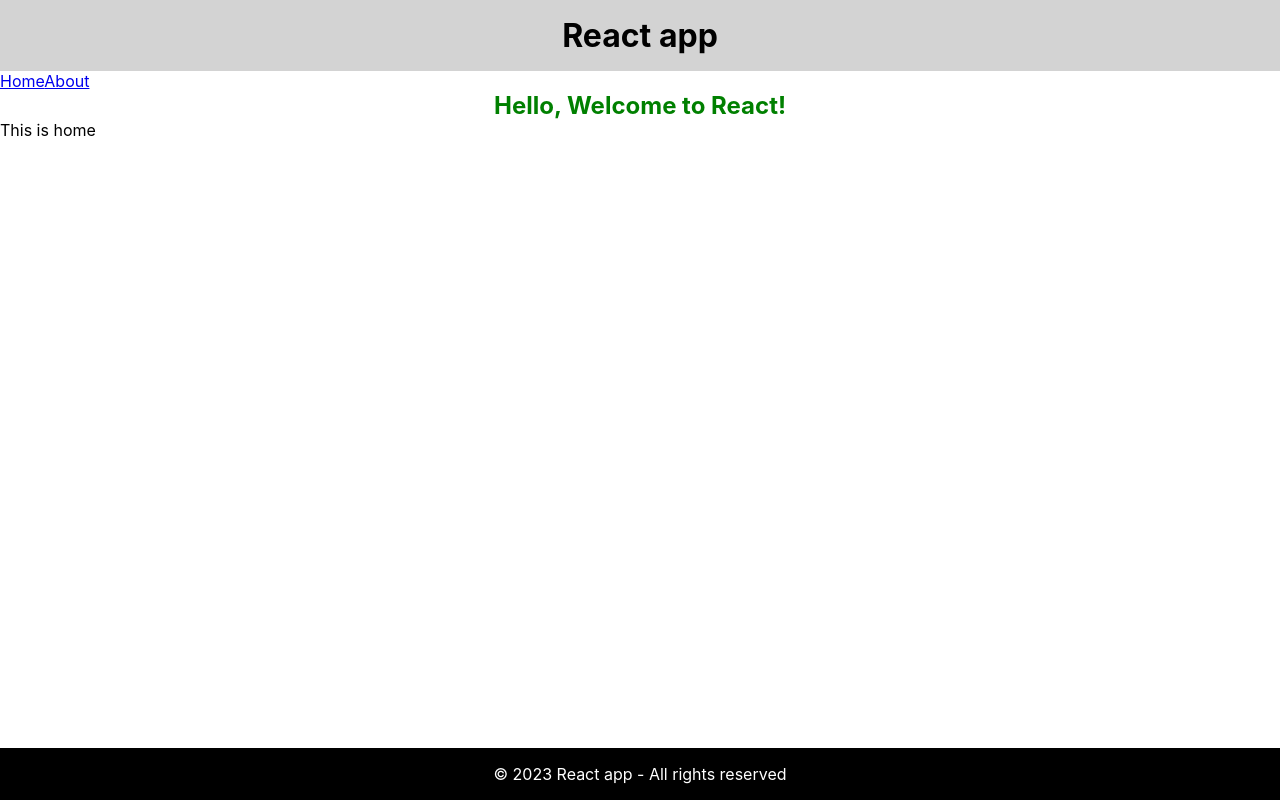
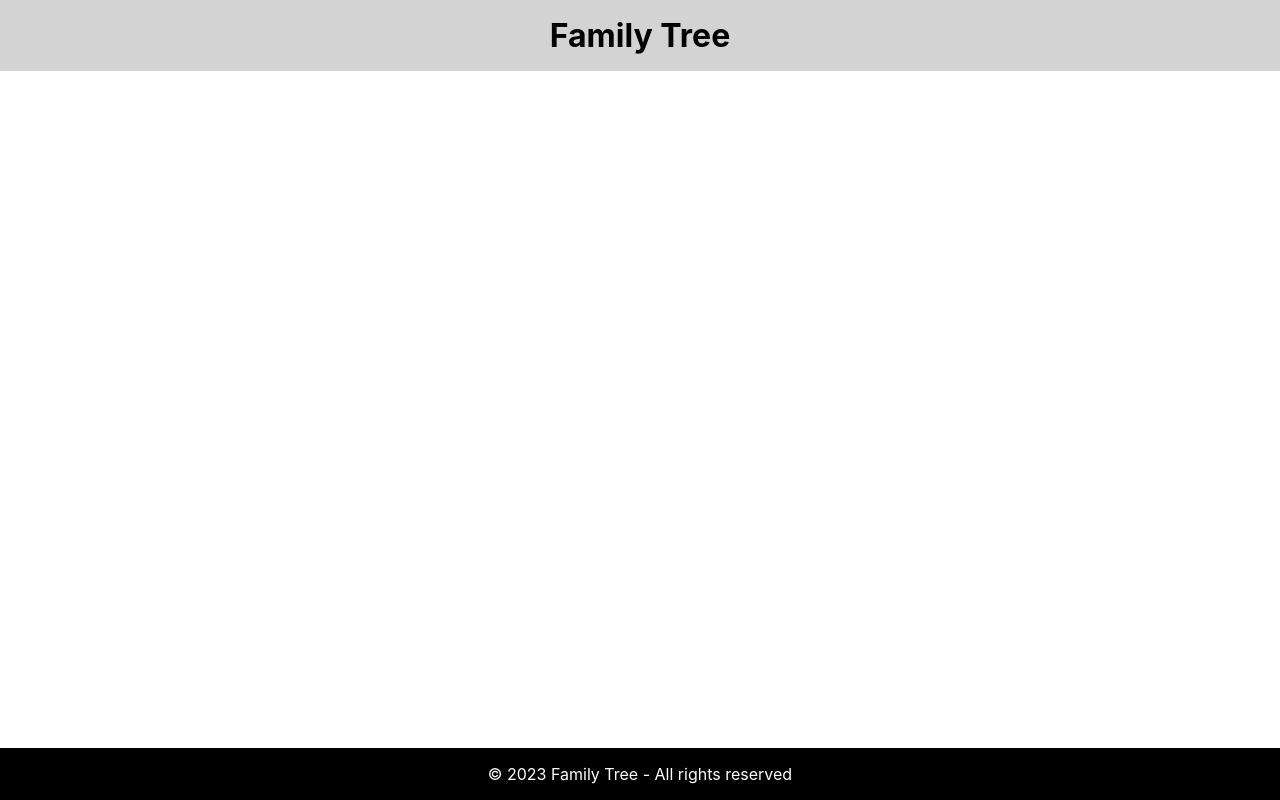
Before and after one commit to CauveryRaja/family-tree, a React (Create React App) app: page / in a window 1280 px wide. Built offline with nearby package versions, Linux system fonts and the light colour scheme.

Commit message:
Remove placeholder content and update title

```diff
--- a/src/App.js
+++ b/src/App.js
@@ -1,34 +1,14 @@
-import { Greeting } from './App.style';
-import { BrowserRouter, Routes, Route, Link } from 'react-router-dom';
 import Header from './components/Header';
 import Footer from './components/Footer';
 
 function App() {
   return (
-    <BrowserRouter>
+    <div>
       <Header />
-      <nav>
-        <Link to="/">Home</Link>
-        <Link to="/about">About</Link>
-      </nav>
-      <main>
-        <Greeting>Hello, Welcome to React!</Greeting>
-        <Routes>
-          <Route index element={<Home />} />
-          <Route path="about" element={<About />} />
-        </Routes>
-      </main>
+      <main></main>
       <Footer />
-    </BrowserRouter>
+    </div>
   );
 }
 
 export default App;
-
-function Home() {
-  return <div>This is home</div>;
-}
-
-function About() {
-  return <div>This is About</div>;
-}
--- a/src/components/Footer/Footer.jsx
+++ b/src/components/Footer/Footer.jsx
@@ -2,7 +2,7 @@ import { Container, Copyrights } from "./Footer.styles";
 
 const Footer = () => {
     return <Container>
-        <Copyrights>&copy; 2023 React app - All rights reserved</Copyrights>
+        <Copyrights>&copy; 2023 Family Tree - All rights reserved</Copyrights>
     </Container>
 };
 
--- a/src/components/Header/Header.jsx
+++ b/src/components/Header/Header.jsx
@@ -2,7 +2,7 @@ import { Container, Title } from "./Header.styles";
 
 const Header = () => {
     return <Container>
-        <Title>React app</Title>
+        <Title>Family Tree</Title>
     </Container>
 };
 
```
Also changed, not shown: 1 other file (tests, documents, lock files or other folders).
